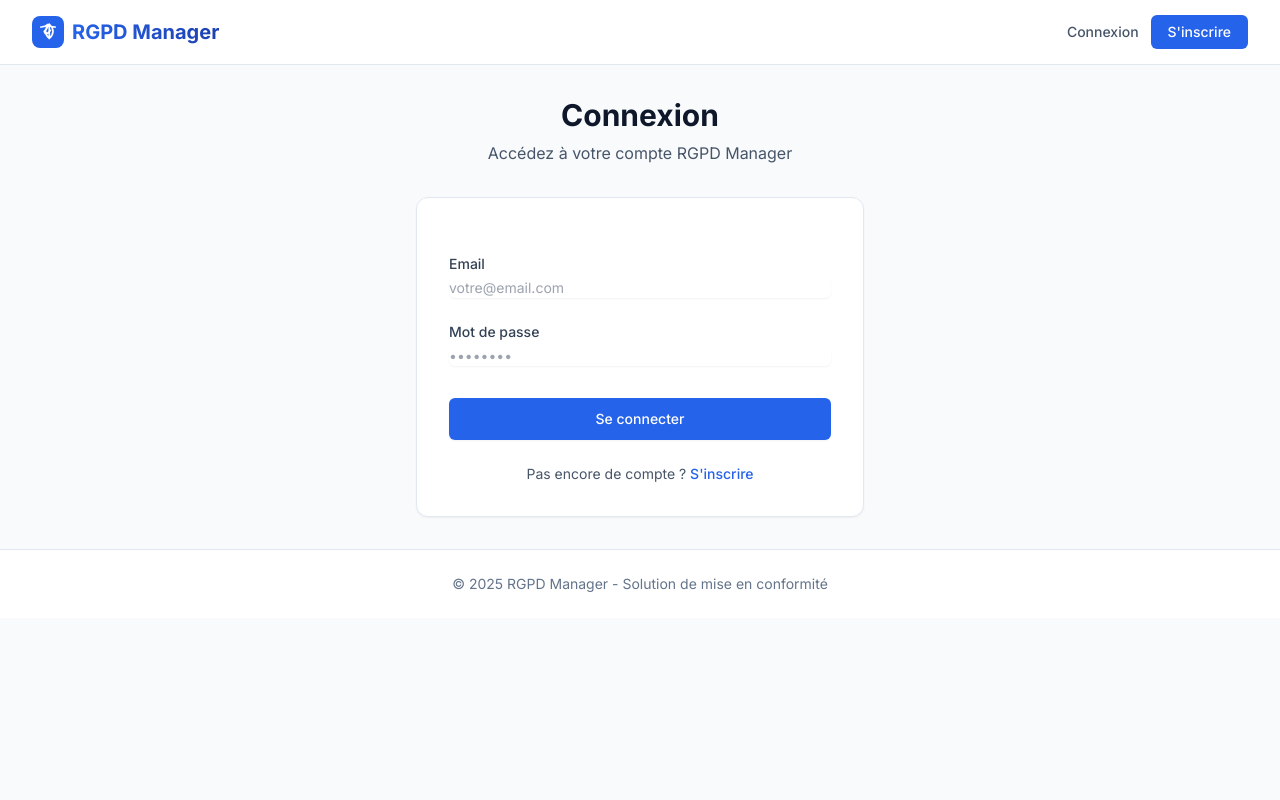
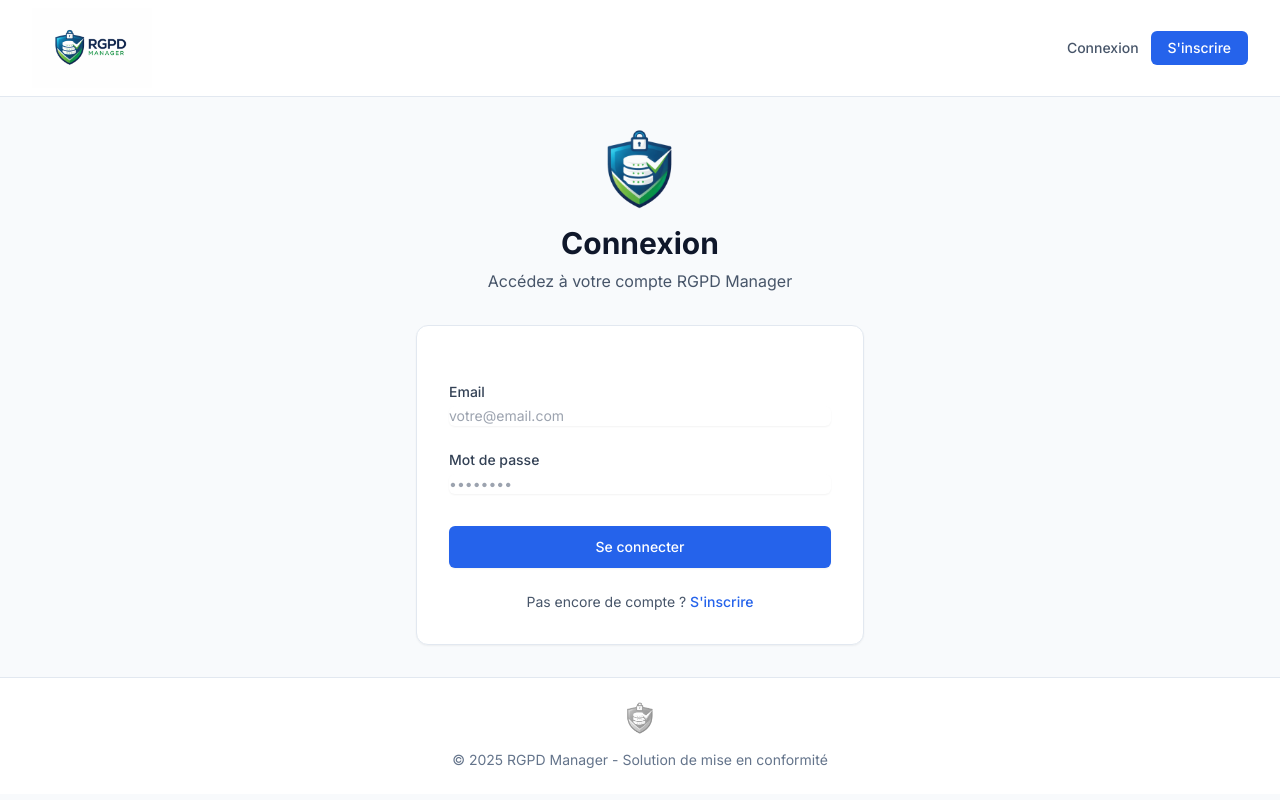
Before and after one commit to vthuillier/RGPD-manager, a PHP site: page /index.php?page=auth&action=login in a window 1280 px wide. Run offline with PHP 8.4, Linux system fonts and the light colour scheme; some libraries are stand-ins or nearby versions.

Commit message:
feat: Implement foundational project setup including Docker, base layout, and user authentication.

```diff
--- a/config/config.php
+++ b/config/config.php
@@ -1,10 +1,10 @@
 <?php
 return [
     'db' => [
-        'host' => 'localhost',
-        'port' => 5432,
-        'name' => 'postgres',
-        'user' => 'postgres',
-        'password' => 'postgres'
+        'host' => getenv('DB_HOST') ?: 'localhost',
+        'port' => getenv('DB_PORT') ?: 5432,
+        'name' => getenv('DB_NAME') ?: 'postgres',
+        'user' => getenv('DB_USER') ?: 'postgres',
+        'password' => getenv('DB_PASSWORD') ?: 'postgres'
     ]
 ];
--- a/templates/auth/login.php
+++ b/templates/auth/login.php
@@ -1,5 +1,6 @@
 <div class="max-w-md mx-auto">
     <div class="text-center mb-8">
+        <img src="assets/logo.png" alt="Logo" class="h-20 w-auto mx-auto mb-4">
         <h1 class="text-3xl font-extrabold text-slate-900 mb-2">Connexion</h1>
         <p class="text-slate-600">Accédez à votre compte RGPD Manager</p>
     </div>
--- a/templates/auth/register.php
+++ b/templates/auth/register.php
@@ -1,5 +1,6 @@
 <div class="max-w-lg mx-auto">
     <div class="text-center mb-8">
+        <img src="assets/logo.png" alt="Logo" class="h-20 w-auto mx-auto mb-4">
         <h1 class="text-3xl font-extrabold text-slate-900 mb-2">Inscription</h1>
         <p class="text-slate-600">Créez votre compte pour commencer à gérer vos registres RGPD</p>
     </div>
--- a/templates/layout.php
+++ b/templates/layout.php
@@ -5,6 +5,8 @@
     <meta charset="UTF-8">
     <meta name="viewport" content="width=device-width, initial-scale=1.0">
     <title><?= $title ?? 'RGPD Manager' ?></title>
+    <link rel="icon" type="image/png" href="assets/logo.png">
+
     <!-- Tailwind CSS CDN -->
     <script src="https://cdn.tailwindcss.com"></script>
     <!-- Google Fonts: Inter -->
@@ -62,20 +64,10 @@
 <body class="min-h-full">
     <nav class="bg-white border-b border-slate-200 sticky top-0 z-40">
         <div class="max-w-7xl mx-auto px-4 sm:px-6 lg:px-8">
-            <div class="flex justify-between h-16">
+            <div class="flex justify-between h-24">
                 <div class="flex items-center">
-                    <a href="index.php" class="flex-shrink-0 flex items-center gap-2">
-                        <div class="w-8 h-8 bg-primary-600 rounded-lg flex items-center justify-center">
-                            <svg class="w-5 h-5 text-white" fill="none" stroke="currentColor" viewBox="0 0 24 24">
-                                <path stroke-linecap="round" stroke-linejoin="round" stroke-width="2"
-                                    d="M9 12l2 2 4-4m5.618-4.016A11.955 11.955 0 0112 2.944a11.955 11.955 0 01-8.618 3.04M12 2.944a11.955 11.955 0 01-4.532 8.36 11.952 11.952 0 001.532 2.704m4.532-11.064a11.952 11.952 0 00-4.532 8.36 11.952 11.952 0 004.532 8.36m0-16.72a11.952 11.952 0 014.532 8.36 11.952 11.952 0 01-4.532 8.36m0-16.72v16.72">
-                                </path>
-                            </svg>
-                        </div>
-                        <span
-                            class="text-xl font-bold bg-clip-text text-transparent bg-gradient-to-r from-primary-600 to-primary-800">
-                            RGPD Manager
-                        </span>
+                    <a href="index.php" class="flex-shrink-0 flex items-center">
+                        <img src="assets/logo_texte.png" alt="RGPD Manager" class="h-20 w-auto">
                     </a>
                     <div class="hidden sm:ml-8 sm:flex sm:space-x-8">
                         <?php if (isset($_SESSION['user_id'])): ?>
@@ -158,7 +150,9 @@
     </main>
 
     <footer class="bg-white border-t border-slate-200 mt-auto">
-        <div class="max-w-7xl mx-auto py-6 px-4 sm:px-6 lg:px-8">
+        <div class="max-w-7xl mx-auto py-6 px-4 sm:px-6 lg:px-8 flex flex-col items-center gap-4">
+            <img src="assets/logo.png" alt="Logo"
+                class="h-8 w-auto opacity-50 grayscale hover:grayscale-0 hover:opacity-100 transition-all duration-300">
             <p class="text-center text-sm text-slate-500">
                 &copy; <?= date('Y') ?> RGPD Manager - Solution de mise en conformité
             </p>
```
Also changed, not shown: docker-compose.yml (added, +39 -0 lines), public/assets/logo.png (added), public/assets/logo_texte.png (added), 2 other files.
